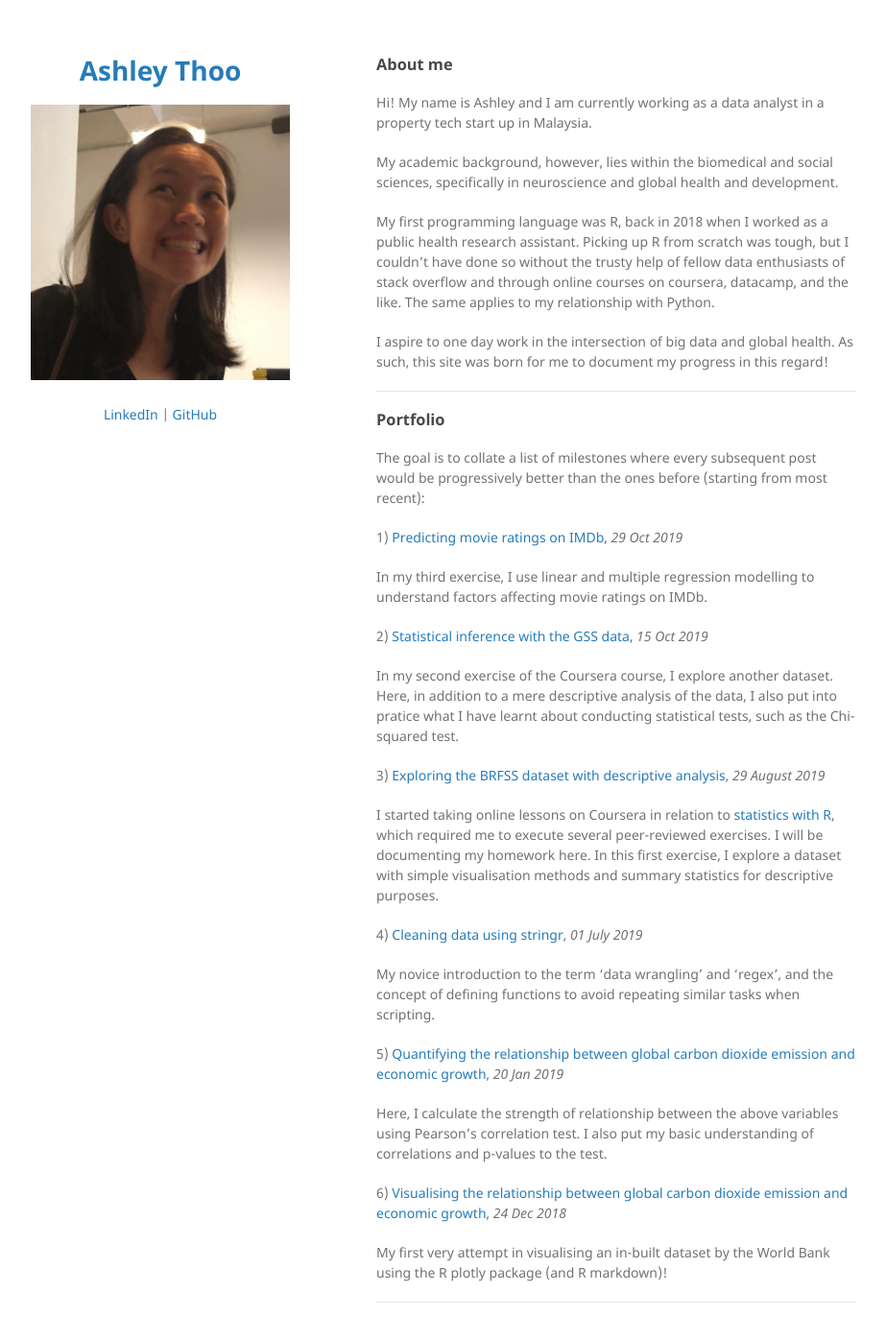
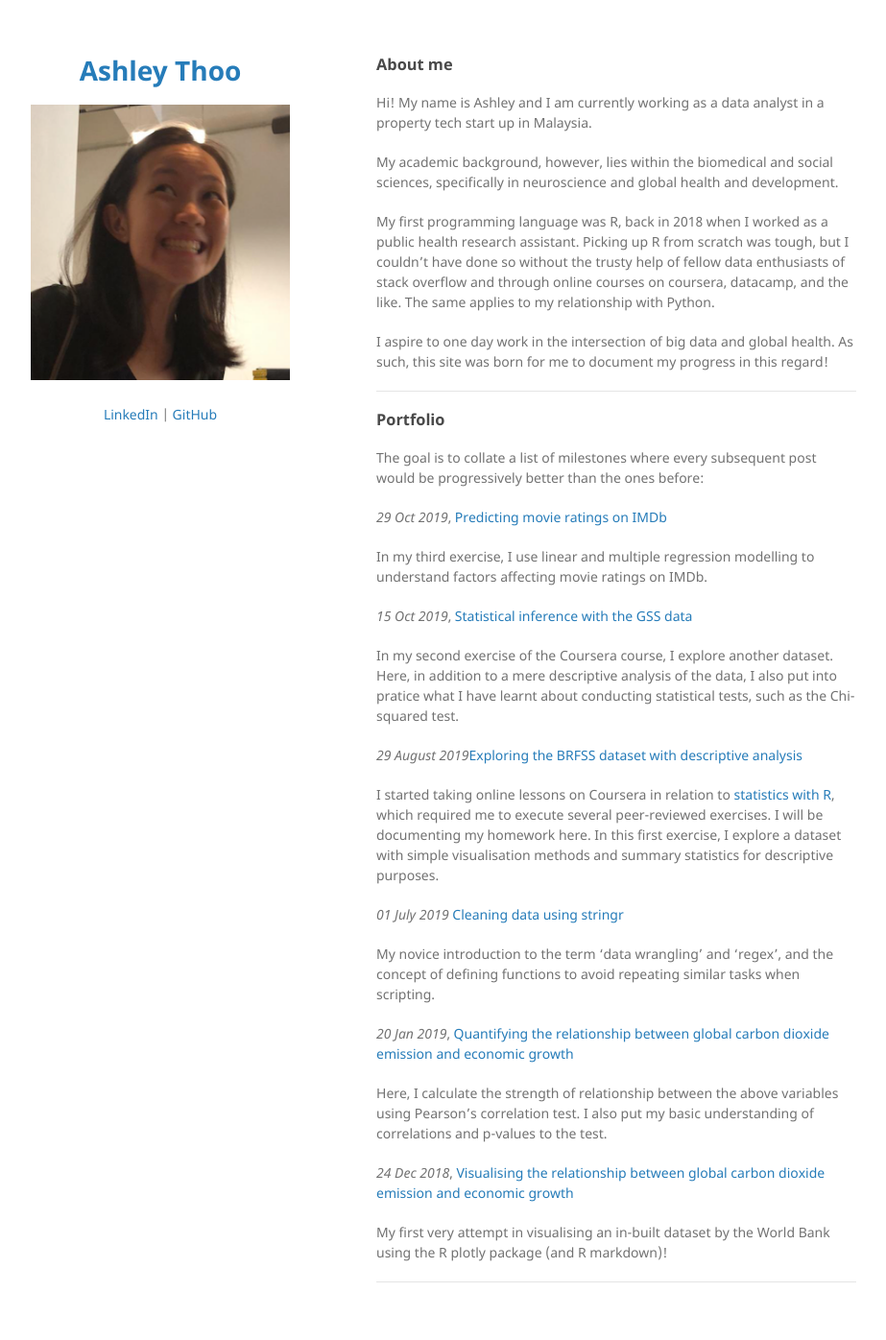
Before and after one commit to ashleythy/ashleythy.github.io, a Jekyll site: the page built from index.md, in a window 1280 px wide and 1400 px high. Shown: the top 1396 px of the window at 96% size, without its empty margins (178-1101 px from the left). Built offline with Jekyll 4.4.1, drawn with Linux system fonts in a browser that asks for light colours; our own code applies the rules of GitHub Pages for plain Markdown files.

Commit message:
Update index.md

```diff
--- a/index.md
+++ b/index.md
@@ -13,29 +13,29 @@ I aspire to one day work in the intersection of big data and global health. As s
 
 ### Portfolio
 
-The goal is to collate a list of milestones where every subsequent post would be progressively better than the ones before (starting from most recent):
+The goal is to collate a list of milestones where every subsequent post would be progressively better than the ones before:
 
-1) [Predicting movie ratings on IMDb](/html/entry6.html), <i>29 Oct 2019</i>
+<i>29 Oct 2019</i>, [Predicting movie ratings on IMDb](/html/entry6.html)
 
 In my third exercise, I use linear and multiple regression modelling to understand factors affecting movie ratings on IMDb.
 
-2) [Statistical inference with the GSS data](/html/entry5.html), <i>15 Oct 2019</i>
+<i>15 Oct 2019</i>, [Statistical inference with the GSS data](/html/entry5.html)
 
 In my second exercise of the Coursera course, I explore another dataset. Here, in addition to a mere descriptive analysis of the data, I also put into pratice what I have learnt about conducting statistical tests, such as the Chi-squared test.
 
-3) [Exploring the BRFSS dataset with descriptive analysis](/html/entry4.html), <i>29 August 2019</i>
+<i>29 August 2019</i>[Exploring the BRFSS dataset with descriptive analysis](/html/entry4.html)
 
 I started taking online lessons on Coursera in relation to [statistics with R](https://www.coursera.org/specializations/statistics), which required me to execute several peer-reviewed exercises. I will be documenting my homework here. In this first exercise, I explore a dataset with simple visualisation methods and summary statistics for descriptive purposes.
 
-4) [Cleaning data using stringr](/html/entry3.html), <i>01 July 2019</i>
+<i>01 July 2019</i> [Cleaning data using stringr](/html/entry3.html)
 
 My novice introduction to the term 'data wrangling' and 'regex', and the concept of defining functions to avoid repeating similar tasks when scripting.
 
-5) [Quantifying the relationship between global carbon dioxide emission and economic growth](/html/entry2.html), <i>20 Jan 2019</i>
+<i>20 Jan 2019</i>, [Quantifying the relationship between global carbon dioxide emission and economic growth](/html/entry2.html)
 
 Here, I calculate the strength of relationship between the above variables using Pearson's correlation test. I also put my basic understanding of correlations and p-values to the test.
 
-6) [Visualising the relationship between global carbon dioxide emission and economic growth](/html/entry1.html), <i>24 Dec 2018</i>
+<i>24 Dec 2018</i>, [Visualising the relationship between global carbon dioxide emission and economic growth](/html/entry1.html)
 
 My first very attempt in visualising an in-built dataset by the World Bank using the R plotly package (and R markdown)!
 
```
